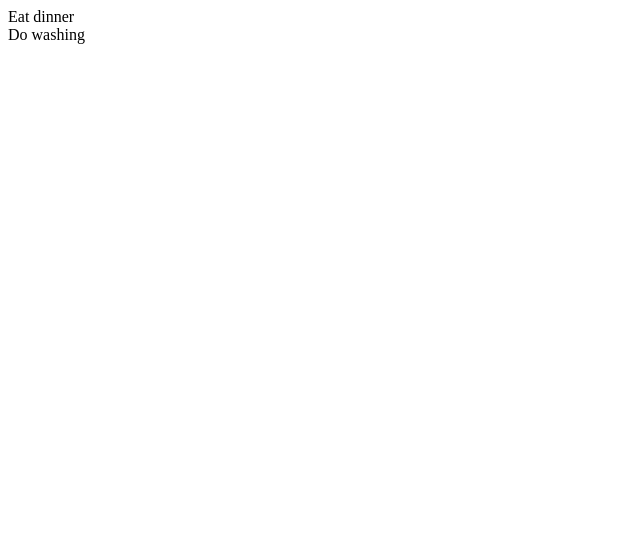
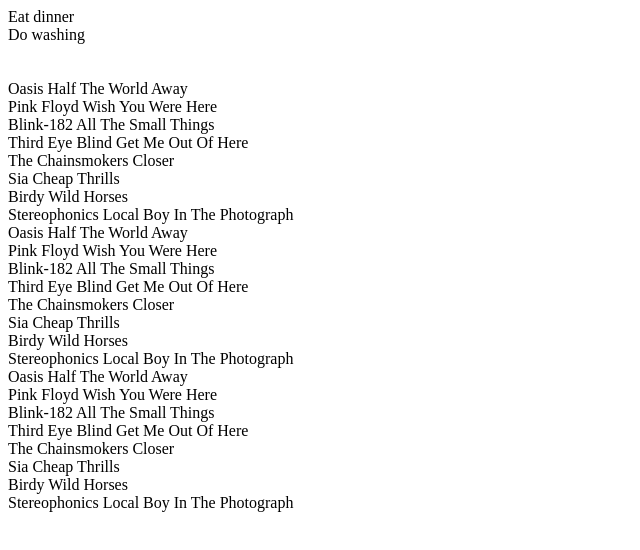
Before and after one commit to allansuru/State-Management-with-Rx, an Angular app: page / in a window 1280 px wide. Shown: the top 550 px of the page, without its empty margins (0-640 px from the left). Built offline with nearby package versions, Linux system fonts and the light colour scheme; data requests are answered from the project's data file.

Commit message:
Populating the Store and component subscription

```diff
--- a/src/app/app.component.html
+++ b/src/app/app.component.html
@@ -5,5 +5,11 @@
     {{ todo.name }}
   </div>
 </div>
+<br><br>
+<div>
+  <songs-playlist></songs-playlist>
+  <songs-listened></songs-listened>
+  <songs-favourites></songs-favourites>
+</div>
 
 <router-outlet></router-outlet>
--- a/src/app/app.component.ts
+++ b/src/app/app.component.ts
@@ -10,6 +10,7 @@
   title = 'RX';
   todos$ = this.store.select<any[]>('todos');
   constructor( private store: Store) {
+    console.log(this.store);
     this.store.set('todos', [{ id: 1, name: 'Eat dinner' }, { id: 2, name: 'Do washing' }]);
   }
 }
--- a/src/app/app.module.ts
+++ b/src/app/app.module.ts
@@ -6,13 +6,16 @@
 import { AppRoutingModule } from './app-routing.module';
 import { AppComponent } from './app.component';
 
+import { SongsModule } from './songs/songs.module';
+
 @NgModule({
   declarations: [
     AppComponent
   ],
   imports: [
     BrowserModule,
-    AppRoutingModule
+    AppRoutingModule,
+    SongsModule
   ],
   providers: [ Store],
   bootstrap: [AppComponent]
--- /dev/null
+++ b/src/app/songs/components/songs-favourites/songs.favourites.component.ts
@@ -0,0 +1,33 @@
+import { Component, OnInit } from '@angular/core';
+
+import { Observable } from 'rxjs';
+
+import { SongsService } from '../../services/songs.service';
+
+import { Store } from '../../../store';
+
+@Component({
+  selector: 'songs-favourites',
+  template: `
+    <div class="songs">
+      <div *ngFor="let item of favourites$ | async">
+        {{ item.artist }}
+        {{ item.track }}
+      </div>
+    </div>
+  `
+})
+export class SongsFavouritesComponent implements OnInit {
+
+  favourites$: Observable<any[]>;
+
+  constructor(
+    private store: Store,
+    private songsService: SongsService
+  ) {}
+
+  ngOnInit() {
+    this.favourites$ = this.store.select('playlist');
+  }
+
+}
--- /dev/null
+++ b/src/app/songs/components/songs-listened/songs-listened.component.ts
@@ -0,0 +1,33 @@
+import { Component, OnInit } from '@angular/core';
+
+import { Observable } from 'rxjs';
+
+import { SongsService } from '../../services/songs.service';
+
+import { Store } from '../../../store';
+
+@Component({
+  selector: 'songs-listened',
+  template: `
+    <div class="songs">
+      <div *ngFor="let item of listened$ | async">
+        {{ item.artist }}
+        {{ item.track }}
+      </div>
+    </div>
+  `
+})
+export class SongsListenedComponent implements OnInit {
+
+  listened$: Observable<any[]>;
+
+  constructor(
+    private store: Store,
+    private songsService: SongsService
+  ) {}
+
+  ngOnInit() {
+    this.listened$ = this.store.select('playlist');
+  }
+
+}
--- /dev/null
+++ b/src/app/songs/components/songs-playlist/songs-playlist.component.ts
@@ -0,0 +1,39 @@
+import { Component, OnInit, OnDestroy } from '@angular/core';
+
+import { Subscription, Observable } from 'rxjs';
+
+import { SongsService } from '../../services/songs.service';
+
+import { Store } from '../../../store';
+
+@Component({
+  selector: 'songs-playlist',
+  template: `
+    <div class="songs">
+      <div *ngFor="let item of playlist$ | async">
+        {{ item.artist }}
+        {{ item.track }}
+      </div>
+    </div>
+  `
+})
+export class SongsPlaylistComponent implements OnInit, OnDestroy {
+
+  playlist$: Observable<any[]>;
+  subscription: Subscription;
+
+  constructor(
+    private store: Store,
+    private songsService: SongsService
+  ) {}
+
+  ngOnInit() {
+    this.playlist$ = this.store.select('playlist');
+    this.subscription = this.songsService.getPlaylist$.subscribe();
+  }
+
+  ngOnDestroy() {
+    this.subscription.unsubscribe();
+  }
+
+}
--- /dev/null
+++ b/src/app/songs/services/songs.service.ts
@@ -0,0 +1,29 @@
+import { Injectable } from '@angular/core';
+import { HttpClient } from '@angular/common/http';
+
+import { Store } from '../../store';
+
+import { map, tap } from 'rxjs/operators';
+
+// import 'rxjs/add/operator/map';
+// import 'rxjs/add/operator/do';
+
+@Injectable()
+export class SongsService {
+
+  getPlaylist$ = this.http
+    .get('http://localhost:3000/playlist')
+    .pipe(
+        tap(next => {
+            console.log('NEXT: ', next);
+            this.store.set('playlist', next);
+        })
+        );
+
+
+  constructor(
+    private http: HttpClient,
+    private store: Store
+  ) {}
+
+}
```
Also changed, not shown: src/app/songs/songs.module.ts (added, +34 -0 lines).
